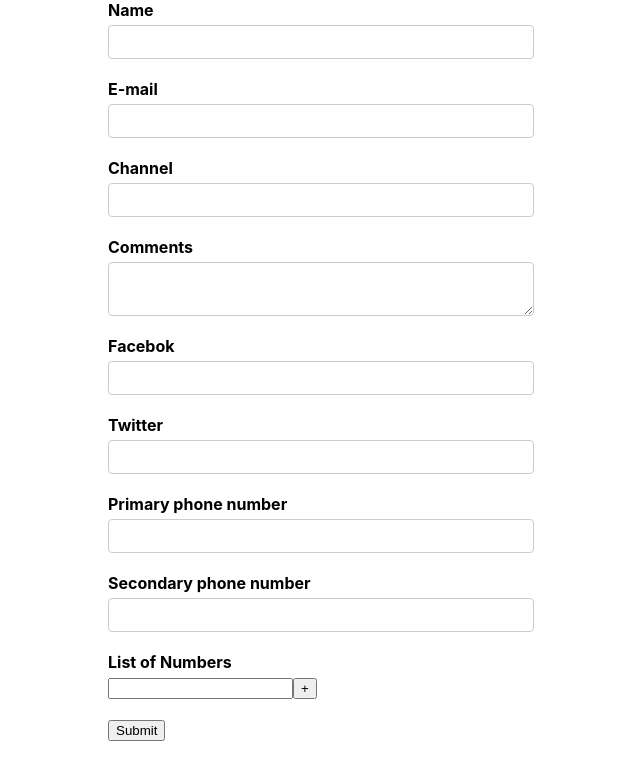
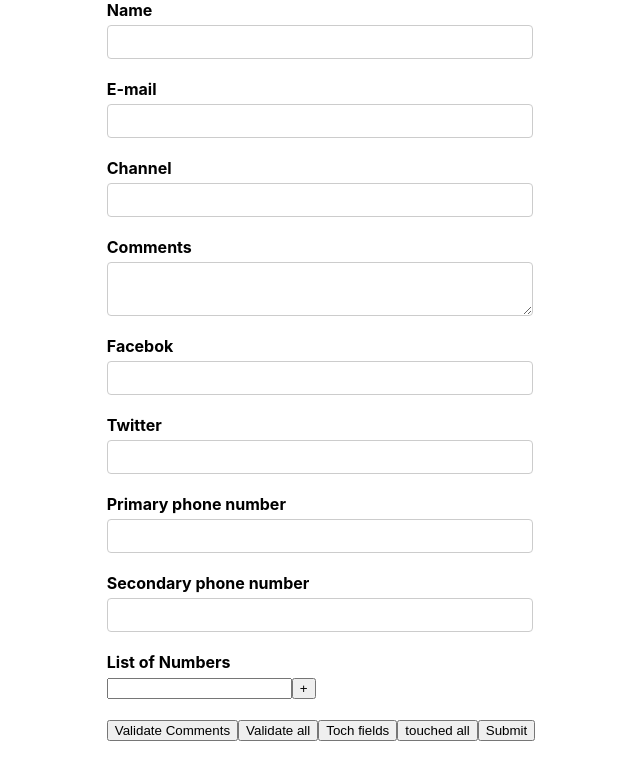
Before and after one commit to shivgaurav27/react-projects, a React (Create React App) app: page / in a window 1280 px wide. Shown: the top 780 px of the page, without its empty margins (319-959 px from the left). Built offline with nearby package versions, Linux system fonts and the light colour scheme.

Commit message:
manually trigered validation

```diff
--- a/src/components/YoutubeForm.js
+++ b/src/components/YoutubeForm.js
@@ -45,10 +45,10 @@
 })
 
 
-const validateComments = value =>{
+const validateComments = value => {
     let error;
-    if(!value){
-        error='Comments is mandatory!'
+    if (!value) {
+        error = 'Comments is mandatory!'
     }
     return error;
 }
@@ -61,9 +61,11 @@
             initialValues={initialValues}
             validationSchema={validationSchema}
             onSubmit={onSubmit}
-            // validateOnChange={false} //it will not show the erorrs onchange
-            // validateOnBlur={false} //it will not show error when blur event occur
         >
+            {
+                formik => {
+                    console.log("formik props",formik);
+                    return (
                         <Form>
 
                             <div className='form-control'>
@@ -121,7 +123,7 @@
                                             const { push, remove, form } = fieldArrayProps;
                                             const { values } = form;
                                             const { phNumbers } = values;
-                                console.log('form errors',form.errors);
+                                            console.log('form errors', form.errors);
                                             return <div>
                                                 {
                                                     phNumbers.map((phNumber, index) => (
@@ -141,8 +143,20 @@
                                     }
                                 </FieldArray>
                             </div>
+                            <button type='button' onClick={()=>formik.validateField('comments')}>Validate Comments</button>
+                            <button type='button' onClick={()=>formik.validateForm()} >Validate all</button>
+                            <button type='button' onClick={()=>formik.setFieldTouched('comments')}>Toch fields</button>
+                            <button type='button' onClick={()=>formik.setTouched({
+                                name:true,
+                                email:true,
+                                Channel:true,
+                                comments:true
+                            })} >touched  all</button>
                             <button type='submit'>Submit</button>
                         </Form>
+                    )
+                }
+            }
         </Formik>
     );
 }
```
Lines whose indentation alone changed are shown as unchanged.
